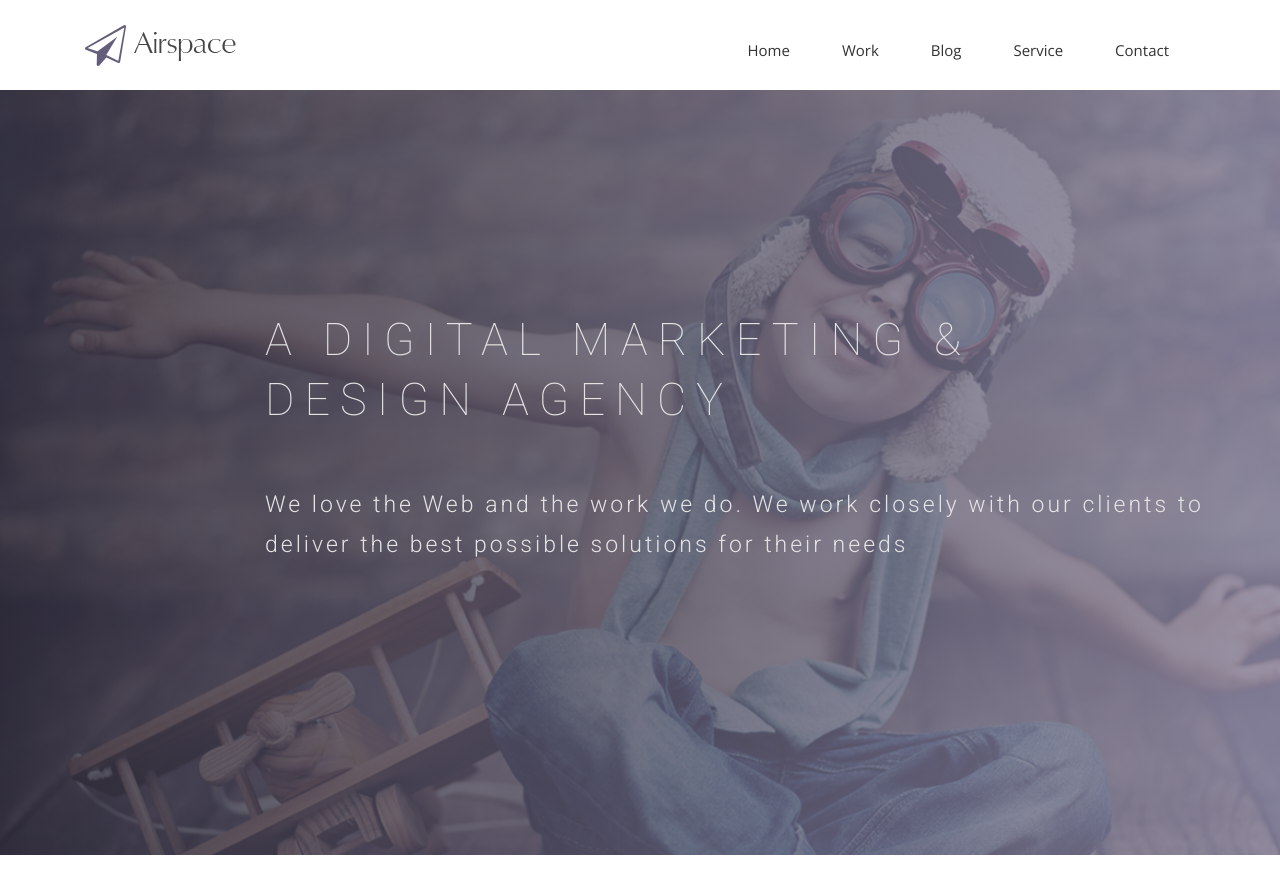
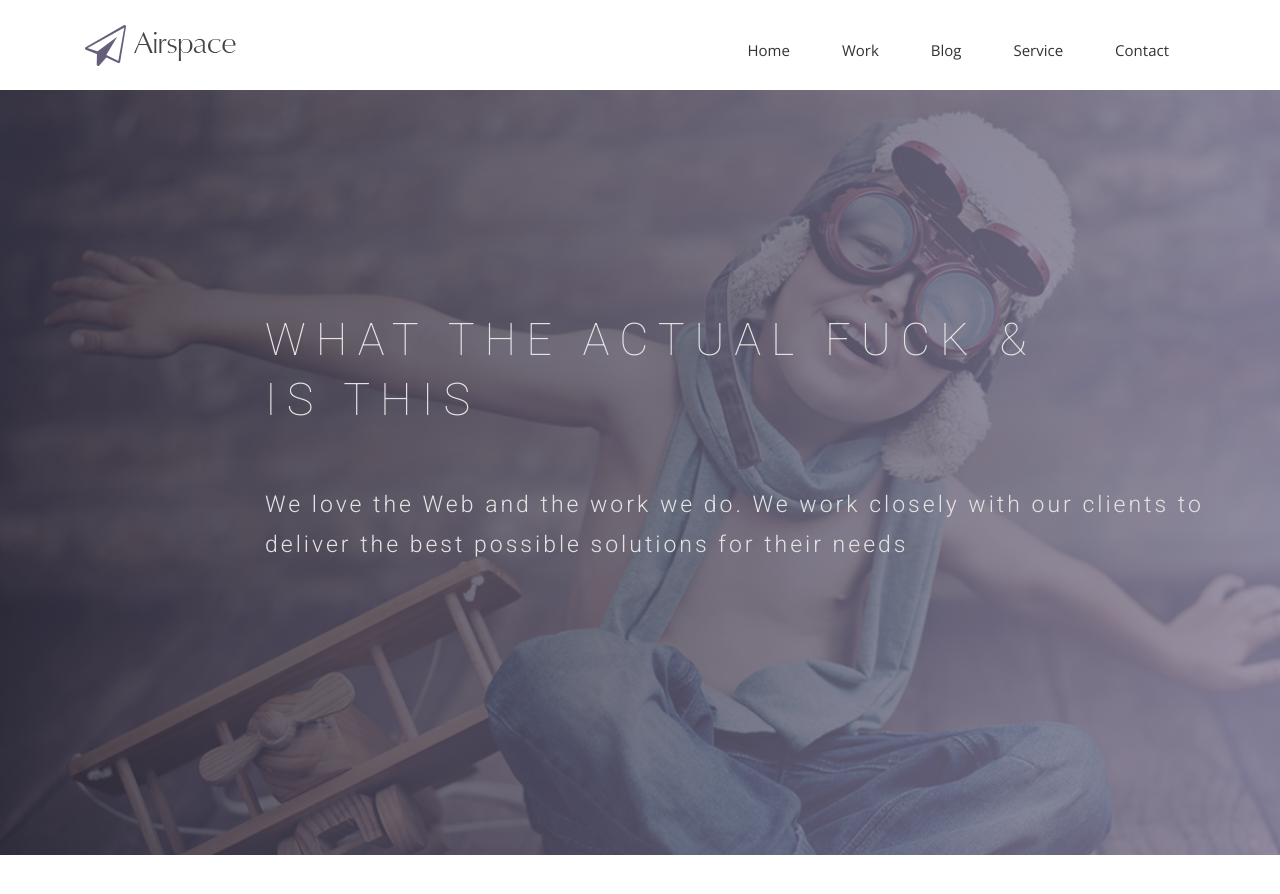
Before and after one commit to d3lta-v/SSTuino, a Jekyll site: the page built from docs/index.html, in a window 1280 px wide and 900 px high. Shown: the top 894 px of the window. Built offline with Jekyll 4.4.1, drawn with Linux system fonts in a browser that asks for light colours; nearby versions of some CDN libraries; some web fonts are replaced.

Commit message:
Testing out a IDE for this

```diff
--- a/docs/index.html
+++ b/docs/index.html
@@ -10,7 +10,7 @@
     <div class="row">
       <div class="col-md-10 col-md-offset-2">
         <div class="block">
-          <h1 class="animated fadeInUp">A DIGITAL MARKETING &#38; <br> DESIGN AGENCY</h1>
+          <h1 class="animated fadeInUp">WHAT THE ACTUAL FUCK &#38; <br> IS THIS</h1>
           <p class="animated fadeInUp">We love the Web and the work we do. We work closely with our clients to deliver the best possible solutions for their needs</p>
         </div>
       </div>
```
